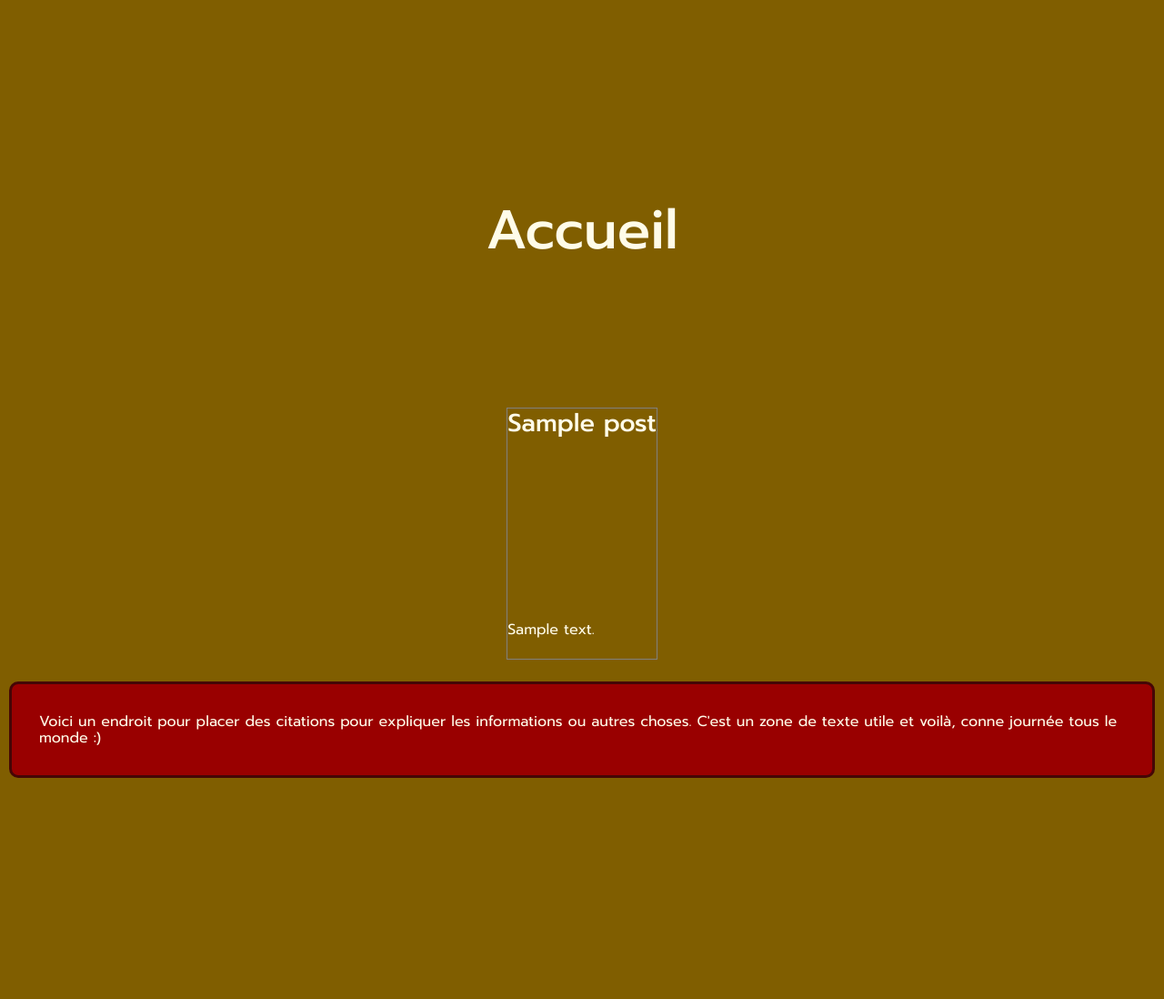
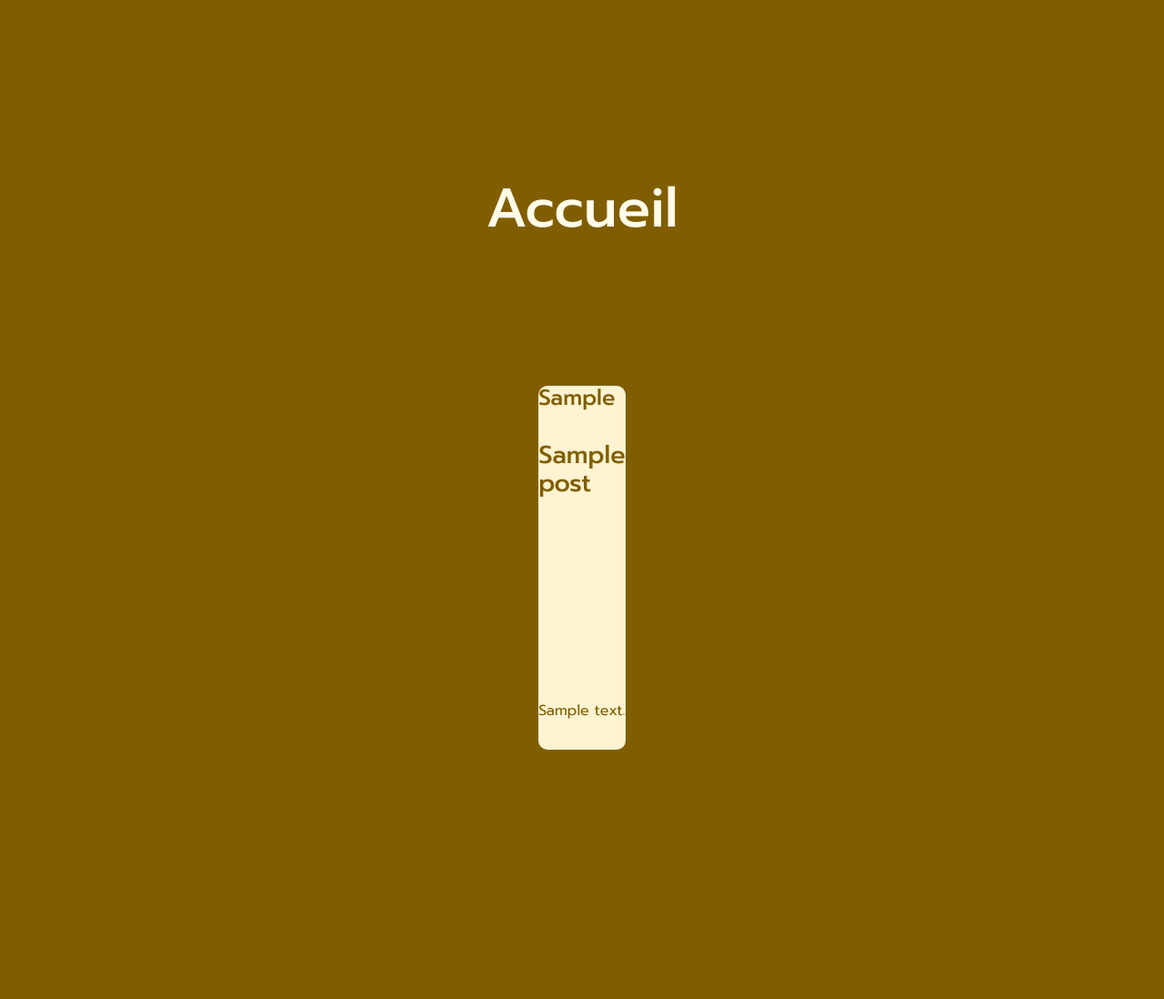
Before and after one commit to maelleleger/4w4, a WordPress theme: template index.php in a window 1280 px wide. Shown: the part 1264-2362 px from the top of the page at 91% size. Run offline with PHP 8.4 and a stand-in for WordPress, Linux system fonts and the light colour scheme; the site name, menu and one post (Sample post) are stand-ins, and other content is empty.

Commit message:
modification du read.me et connexion du index.php au wordpress

```diff
--- a/index.php
+++ b/index.php
@@ -4,8 +4,10 @@
     <meta charset="UTF-8">
     <meta name="viewport" content="width=device-width, initial-scale=1.0">
     <title>Thème du groupe #1</title>
-    <link rel="stylesheet" href="<?php echo get_template_directory_url() . '/normalize.css'; ?>">
-    <link rel="stylesheet" href="<?php echo get_template_directory_url() . '/style.css'; ?>">
+    <!-- <link rel="stylesheet" href="normalize.css">
+    <link rel="stylesheet" href="style.css"> -->
+    <link rel="stylesheet" href="<?php echo get_template_directory_uri() . '/normalize.css'; ?>">
+    <link rel="stylesheet" href="<?php echo get_template_directory_uri() . '/style.css'; ?>">
 
 
     <link rel="preconnect" href=" https://fonts.googleapis.com">
@@ -29,7 +31,7 @@
     <div id="accueil" class="global">
         <section>
             <h2>Accueil</h2>
-            <div class="section_cours"></div>
+            <div class="section_cours">
 
                 <!-- // boucle pour afficher tous les posts
                     // if (have_posts()){
@@ -42,19 +44,30 @@
                     //     } -->
 
                     <!-- boucle pour afficher la carte avec les posts -->
-                    <?php if (have_posts()):
-                            while(have_posts()): the_post(); ?>
+
+
+                    <?php
+
+                    if (have_posts()):
+                            while(have_posts()): the_post();
+                            $titre = get_the_title();
+                            $sigle = substr($titre,0,7);
+
+                            // strpos()
+                            //somstr
+                        ?>
                             <div class="carte">
-                                <h4><?php the_title(); ?></h4>
+                                <h5><?php echo $sigle; ?></h5>
+                                <!-- <h4><php the_title(); ?></h4> -->
+                                <h4><?php echo $titre; ?></h4>
                                 <p><?php echo wp_trim_words(get_the_content(),10); ?></p>
                             </div>
                            <?php endwhile; ?>
                         <?php endif; ?>
 
-
-            <blockquote class="citation">
+            <!-- <blockquote class="citation">
                 Voici un endroit pour placer des citations pour expliquer les informations ou autres choses. C'est un zone de texte utile et voilà, conne journée tous le monde :)
-                </blockquote>
+                </blockquote> -->
         </section>
     </div>
     <div id="evenement" class="global">
--- a/sass/composant/_carte.scss
+++ b/sass/composant/_carte.scss
@@ -1,13 +1,19 @@
 .section_cours{
     display: flex;
+    justify-content: center;
+    align-items: center;
     flex-wrap: wrap;
     gap: 1rem;
+    padding-bottom: 5rem;
 }
 .carte{
     display: flex;
-    border: 1px solid gray;
+    width: 25rem;
+    height: 25rem;
+    color: var(--couleur-arriere-accueil);
+    border-radius: 10px;
     flex-direction: column;
     justify-content: space-between;
-    flex: 0 1 25%;
-    background-color: vhsl(var(--couleur-accueil));
+    flex: 0 1 20%;
+    background-color: rgb(255, 243, 209);
 }
--- a/style.css
+++ b/style.css
@@ -367,15 +367,21 @@
 
 .section_cours {
   display: flex;
+  justify-content: center;
+  align-items: center;
   flex-wrap: wrap;
   gap: 1rem;
+  padding-bottom: 5rem;
 }
 
 .carte {
   display: flex;
-  border: 1px solid gray;
+  width: 25rem;
+  height: 25rem;
+  color: var(--couleur-arriere-accueil);
+  border-radius: 10px;
   flex-direction: column;
   justify-content: space-between;
-  flex: 0 1 25%;
-  background-color: vhsl(var(--couleur-accueil));
+  flex: 0 1 20%;
+  background-color: rgb(255, 243, 209);
 }/*# sourceMappingURL=style.css.map */
```
Also changed, not shown: readme.md, 1 other file.
